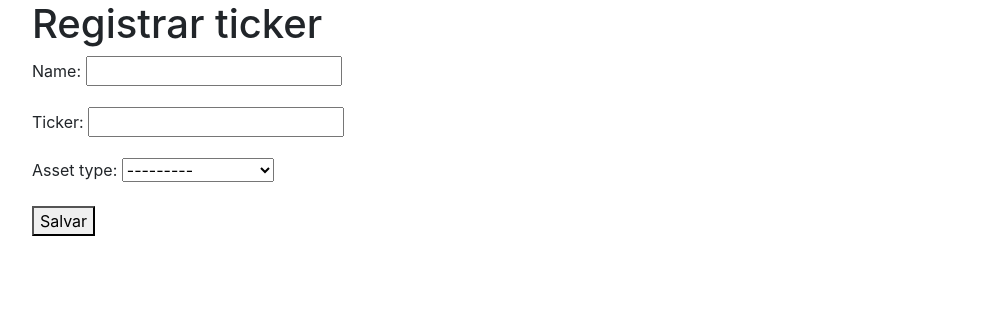
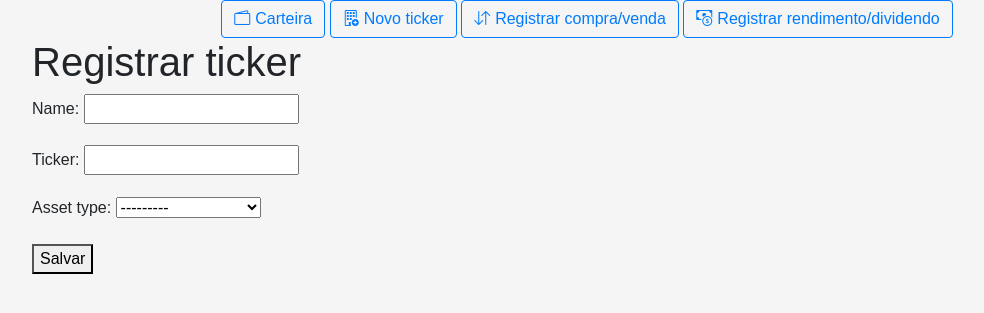
Before and after one commit to Yuri-Nassar/gip, a Django app: page /portfolio/ticker_new/ in a window 1280 px wide. Shown: the top 313 px of the page, without its empty margins (53-1037 px from the left). Run offline with Django 5.2, Linux system fonts and the light colour scheme; tables that the repository leaves empty hold one stand-in row (values such as "Sample post"); some libraries are stand-ins or nearby versions.

Commit message:
Update base e portfolio html. Included Bootstrap icons.

```diff
--- a/portifolio_manager/assets/templates/base.html
+++ b/portifolio_manager/assets/templates/base.html
@@ -10,9 +10,16 @@
 
     <!-- Link para o CSS do Bootstrap -->
     <link href="https://stackpath.bootstrapcdn.com/bootstrap/4.5.2/css/bootstrap.min.css" rel="stylesheet">
+    <link rel="stylesheet" href="https://cdn.jsdelivr.net/npm/bootstrap-icons/font/bootstrap-icons.css">
+
 
     <!-- Link para o seu CSS personalizado (se necessário) -->
     <!-- <link href="{% static 'css/styles.css' %}" rel="stylesheet"> -->
+
+    <style>body {font-family: Arial, sans-serif; background-color: #f5f5f5;}
+           .section {background-color: #fff;border: 1px solid #ddd;margin-top: 20px;margin-bottom: 20px;padding: 10px;border-radius: 5px;}
+        .icon {margin-right: 5px;}
+    </style>
 
     {% block extra_head %}{% endblock %}
 </head>
@@ -38,6 +45,20 @@
         </div>
     </nav> -->
 
+    <div class="container">
+        <div class="row  text-center">
+            <div class="d-grid gap-2 col-10 mx-auto">
+                <a href="{% url 'portfolio' %}" class="btn btn-outline-primary" role="button" ><span class="icon bi-wallet2"></span>Carteira</a>
+                <!-- <a href="{% url 'ticker' %}" class="btn btn-outline-primary" role="button" ><span class="icon">📈</span>Novo ticker</a> -->
+                <a href="{% url 'ticker' %}" class="btn btn-outline-primary" role="button" ><span class="icon bi-building-add"></span>Novo ticker</a>
+                <!-- <a href="{% url 'transaction' %}" class="btn btn-outline-primary"><span class="icon">💰</span>Registrar compra/venda</a> -->
+                <a href="{% url 'transaction' %}" class="btn btn-outline-primary"><span class="icon bi-arrow-down-up"></span>Registrar compra/venda</a>
+                <!-- <a href="{% url 'dividend' %}" class="btn btn-outline-primary"><span class="icon">💸</span>Registrar rendimento/dividendo</a> -->
+                <a href="{% url 'dividend' %}" class="btn btn-outline-primary"><span class="icon bi-cash-coin"></span>Registrar rendimento/dividendo</a>
+            </div>
+        </div>
+    </div>
+
     <!-- Conteúdo da página -->
     <div class="container">
         {% block content %}{% endblock %}
```
Also changed, not shown: portifolio_manager/assets/templates/assets/portfolio.html (+1 -23 lines).
